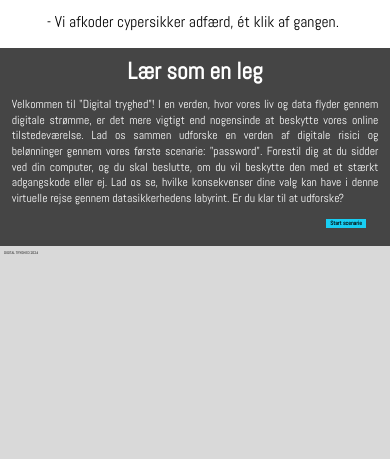
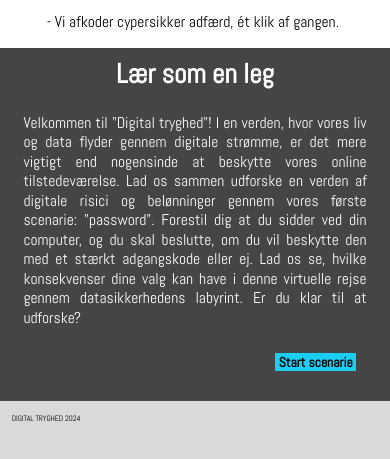
Before and after one commit to cekc/Digital_tryghed, a plain HTML site: page Index.html in a window 390 px wide. Shown: the part 115-574 px from the top of the page. Drawn offline with Linux system fonts and the light colour scheme.

Commit message:
responsiv optimeret

```diff
--- a/Css/Style.scss
+++ b/Css/Style.scss
@@ -166,20 +166,30 @@ footer{
         div{
             width: 100%;
             h1{
-                font-size: 6vw;
+                font-size: 7vw;
             }
             p{
-                font-size: 3vw;
-                line-height: 4vw;
+                font-size: 4vw;
+                line-height: 5vw;
+                padding: 6vw;
             }
-            div{
-                button{
-                font-size: 3vw;
-                }
-                i{
-                    font-size: 4vw;
+            #btns-wrapper{
+                div{
+                    button{
+                    font-size: 3.5vw;
+                    }
+                    i{
+                        font-size: 4.8vw;
+                    }
                 }
             }
+
+        }
+    }
+    footer{
+        p{
+            font-size: 2vw;
+            padding: 3vw;
         }
     }
 }
--- a/Js/Javascript.js
+++ b/Js/Javascript.js
@@ -94,7 +94,7 @@ const slides = [
     new Slide(5, 'Stjålet', 'Din computer er blevet stjålet og fordi du havde et dårligt password, har tyven fået adgang til de frække billeder og du bliver nu afpresset til at betale for at få dem tilbage.', 'Jeg betaler for at få mine billeder tilbage', 'Jeg betaler ikke for at få mine billeder tilbage', 'Img/img_5.svg'),
     new Slide(6, 'Stjålet', 'Din computer er blevet stjålet, men fordi du havde et stærkt password kan du være næsten sikker på at tyven ikke har fået adgang til dine frække billeder.', 'Fortsæt', '', 'Img/img_5.svg'),
     new Slide(7, 'Katastrofe', 'DU HAR TRUFFET DE VÆRST TÆNKELIGE BESLUTNINGER! Du har mistet din computer og dine penge, men billederne har du da fået tilbage, for de ligger nu overalt på internettet og du føler dig forfærdeligt ydmyget. DET ER VIGTIGT MED STÆRKE PASSWORDS!', 'Spil scenariet igen', '', 'Img/img_6.svg'),
-    new Slide(8, 'Ydmyget, men ikke ruineret', 'DU HAR TRUFFET NOGLE DÅRLIGE BESLUTNINGER! Du har mistet din computer og de frække billeder ligger overalt på internettet, men du har i det mindste ikke lader dig afpresse, og tyven havde nok lagt billederne på internettet selv om han var blevet betalt. OVERVEJ AT LAVE BEDRE PASSWORDS I FREMTIDEN!', 'Spil scenariet igen', '', 'Img/img_6.svg'),
+    new Slide(8, 'Ydmyget, men ikke ruineret', 'DU HAR TRUFFET NOGLE UHELDIGE BESLUTNINGER! Du har mistet din computer og de frække billeder ligger overalt på internettet, men du har i det mindste ikke lader dig afpresse, og tyven havde nok lagt billederne på internettet selv om han var blevet betalt. OVERVEJ AT LAVE BEDRE PASSWORDS I FREMTIDEN!', 'Spil scenariet igen', '', 'Img/img_6.svg'),
     new Slide(9, 'Hverken ruineret eller ydmyget', 'DU HAR TRUFFET NOGLE GODE BESLUTNINGER. Du har mistet din computer og de frække billeder, og det er jo trist, men tyven kan ikke tilgå computeren, med de frække billeder, og bruge dem mod dig, og det er da en trøst. STÆRKE PASSWORDS ER VIGTIGE, MEN DET VED DU ALLEREDE.', 'Spil scenariet igen', '', 'Img/img_6.svg'),
 ];
 
```
Also changed, not shown: Css/Style.css, 1 other file.
